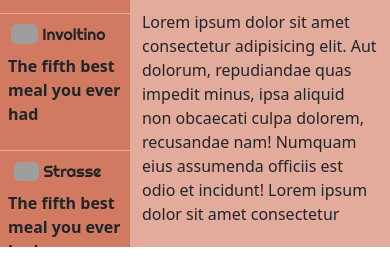
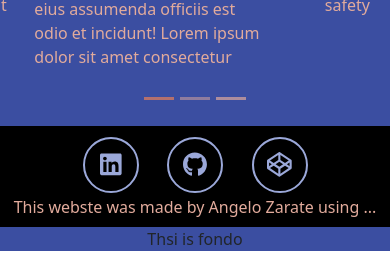
Before and after one commit to Misterlinux/React-Spring-Design, a React (Create React App) app: page / in a window 390 px wide. Shown: the part 2040-2317 px from the top of the page. After the commit the page ends 2267 px from the top, so only its background shows below. Built offline with nearby package versions, Linux system fonts and the light colour scheme; grey boxes are pictures that could not be loaded.

Commit message:
fixed heights for mobile

```diff
--- a/src/App.css
+++ b/src/App.css
@@ -87,3 +87,14 @@ p, h1, h2{
 .carousel .carousel-indicators button{
   background-color: var(--success);
 }
+
+/* footer */
+
+.circleIcon{
+  border: solid 2px var(--primary);
+  position: absolute;
+  border-radius: 100%;
+
+  width: 3.5em;
+  height: 3.5em;
+}
--- a/src/components/Footer.js
+++ b/src/components/Footer.js
@@ -9,18 +9,27 @@ function footer(){
 
 
   return(
-    <div className="position-relative d-flex flex-column align-items-center" style={{ height: "15vh", backgroundColor: "black" }}>
+    <div className="position-relative d-flex flex-column align-items-center justify-content-center" style={{ height: "12vh", backgroundColor: "black" }}>
 
-      <div className="d-flex justify-content-center align-items-center pt-5" style={{ height: "8vh" }}>
-        <h2 className="border rounded-circle border-success p-3"><a href="https://github.com/Misterlinux?tab=repositories">
+      <div className="d-flex row mx-0 mb-4" style={{ width: "65%" }}>
+        <div className="col-4 position-relative d-flex justify-content-center align-items-center">
+          <div className="circleIcon"></div>
+          <h2 className="m-0"><a href="https://github.com/Misterlinux?tab=repositories">
             <FontAwesomeIcon icon={faLinkedin} />
           </a></h2>
-        <h2 className="border rounded-circle border-success p-3 mx-2"><a href="https://github.com/Misterlinux?tab=repositories">
+        </div>
+        <div className="col-4 position-relative d-flex justify-content-center align-items-center">
+          <div className="circleIcon"></div>
+          <h2 className="m-0"><a href="https://github.com/Misterlinux?tab=repositories">
             <FontAwesomeIcon icon={faGithub} />
           </a></h2>
-        <h2 className="border rounded-circle border-success p-3"><a href="https://github.com/Misterlinux?tab=repositories">
+        </div>
+        <div className="col-4 position-relative d-flex justify-content-center align-items-center">
+          <div className="circleIcon"></div>
+          <h2 className="m-0"><a href="https://github.com/Misterlinux?tab=repositories">
             <FontAwesomeIcon icon={faCodepen} />
           </a></h2>
+        </div>
       </div>
 
       <p className=" text-success position-absolute bottom-0" style={{ height: "1em" }}>
--- a/src/components/Primo.js
+++ b/src/components/Primo.js
@@ -32,7 +32,7 @@ import { Parallax, ParallaxLayer } from '@react-spring/parallax'
 
     return(
       <>
-      <div style={{ height: "70vh" }} >
+      <div style={{ height: "60vh" }} >
 
         <div className="chef"></div>
 
--- a/src/components/Quarto.js
+++ b/src/components/Quarto.js
@@ -31,7 +31,7 @@ function Quarto(){
   const handleShow = () => setShow(true);
 
   return(
-    <div style={{ height: "100vh" }}>
+    <div style={{ height: "60vh" }}>
 
       <div className="row mx-0" style={{ height: "60vh" }}>
         <div className="col-4 p-0 d-flex flex-column" style={{ overflowY: "scroll", height: "inherit" }}>
@@ -63,7 +63,7 @@ function Quarto(){
             onClick={handleShow}>
           </div>
 
-          <Modal show={show} onHide={handleClose}>
+          <Modal className="d-flex justify-content-center align-items-center" show={show} onHide={handleClose}>
             <Modal.Header closeButton>
             </Modal.Header>
 
--- a/src/components/Secondo.js
+++ b/src/components/Secondo.js
@@ -26,7 +26,7 @@ function Secondo(){
   })
 
   return(
-    <div style={{ height: "40vh" }}>
+    <div style={{ height: "30vh" }}>
 
       <div className="d-flex justify-content-end position-relative mt-2">
 
--- a/src/components/Terzo.js
+++ b/src/components/Terzo.js
@@ -18,7 +18,7 @@ function Terzo(){
 
 
   return(
-    <div style={{ height: "100vh" }}>
+    <div style={{ height: "60vh" }}>
 
       <div className="row mx-0" ref={sect}>
 
```
Lines whose indentation alone changed are shown as unchanged.
